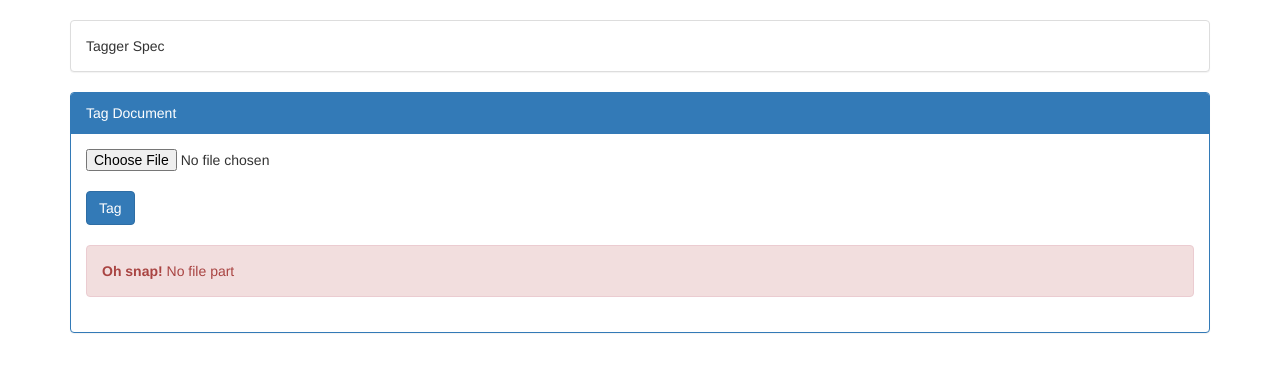
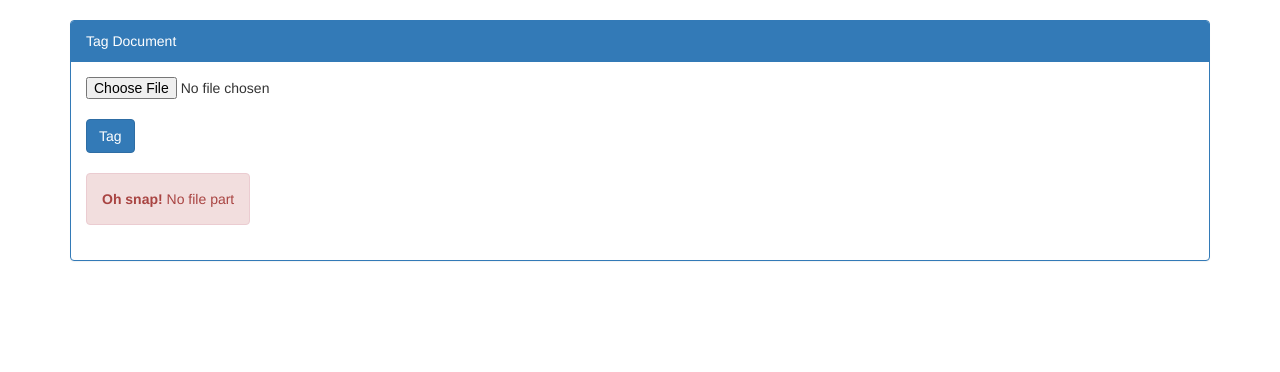
Before and after one commit to gawati/gawati-tagit, a Flask app: page /tag in a window 1280 px wide. Shown: the part 52-424 px from the top of the page. Run offline with Flask 2, Linux system fonts and the light colour scheme; some libraries are stand-ins or nearby versions.

Commit message:
Minor updates

```diff
--- /dev/null
+++ b/static/styles.css
@@ -0,0 +1,3 @@
+.tags {
+  width: fit-content;
+}
--- a/templates/base.html
+++ b/templates/base.html
@@ -1,5 +1,10 @@
 {% extends "bootstrap/base.html" %}
 {% block title %}Automatic Document Tagging Service{% endblock %}
+
+{% block styles %}
+  {{super()}}
+  <link rel="stylesheet" href="{{url_for('.static', filename='styles.css')}}">
+{% endblock %}
 
 {% block navbar %}
 <nav class="navbar navbar-default">
--- a/templates/index.html
+++ b/templates/index.html
@@ -2,11 +2,6 @@
 
 {% block content %}
 <div class="container">
-
-  <div class="panel panel-default">
-    <div class="panel-body">Tagger Spec</div>
-  </div>
-
   <div class="panel panel-primary">
     <div class="panel-heading">Tag Document</div>
     <div class="panel-body">
@@ -17,15 +12,14 @@
       </form>
       <br />
 
-      {% if filename %}
-        <div class="alert alert-success"><strong>Tags:</strong> {{ filename }}</div>
+      {% if tags %}
+        <div class="alert alert-success tags"><strong>Tags:</strong> {{ tags }}</div>
       {% endif %}
 
       {% if error %}
-        <div class="alert alert-danger"><strong>Oh snap!</strong> {{ error }}</div>
+        <div class="alert alert-danger tags"><strong>Oh snap!</strong> {{ error }}</div>
       {% endif %}
     </div>
   </div>
-
 </div>
 {% endblock %}
```
Also changed, not shown: 1 other file.
